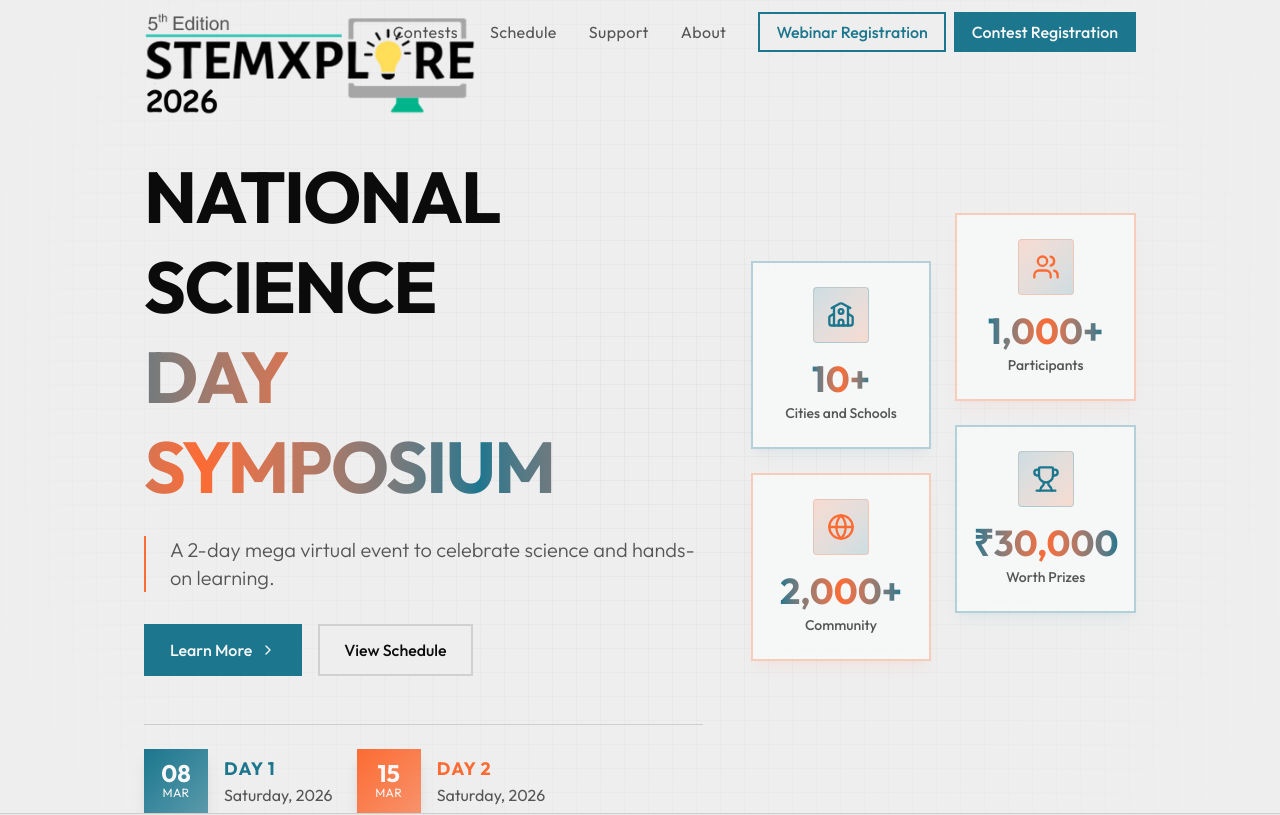
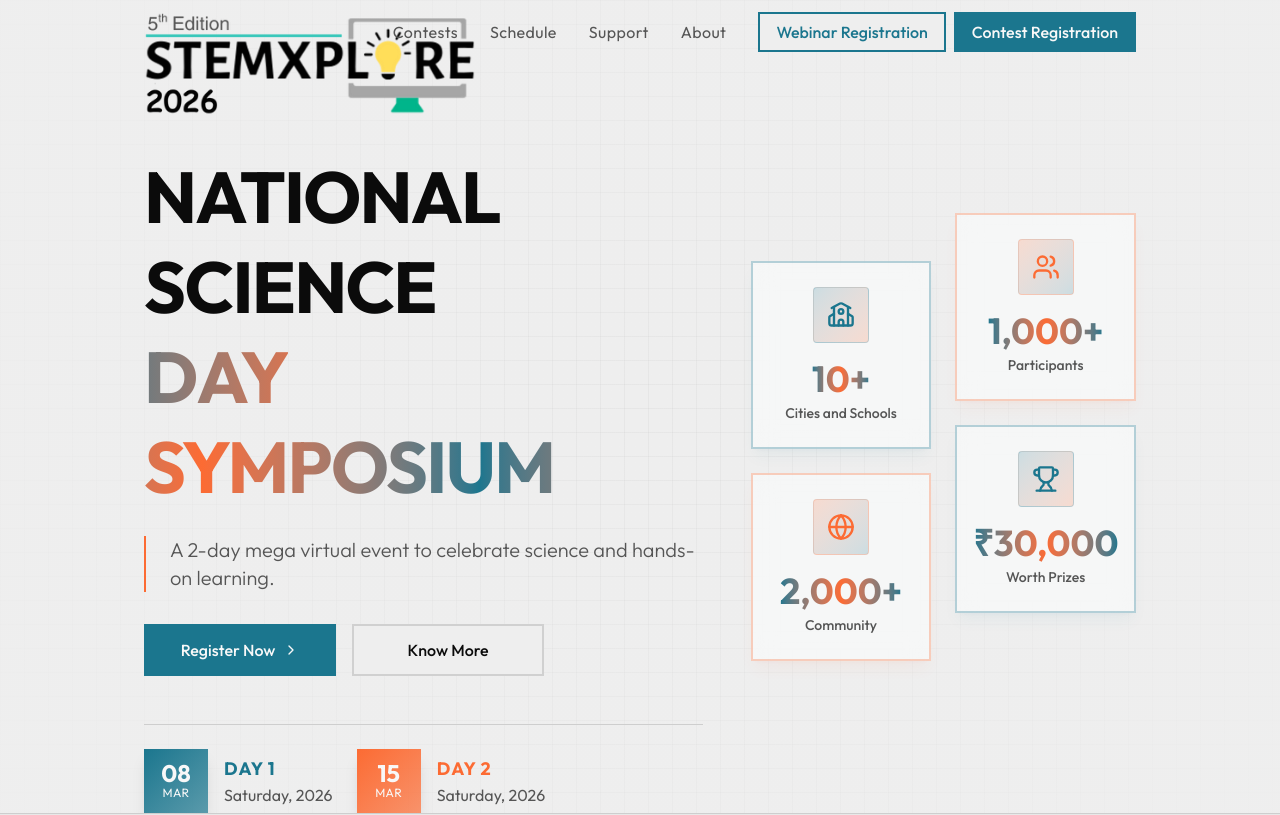
Before and after one commit to stemonsters/stemxplore2026, a Next.js app: page / in a window 1280 px wide. Shown: the top 815 px of the page. Built offline with nearby package versions, Linux system fonts and the light colour scheme.

Commit message:
hero update

```diff
--- a/src/components/Hero.tsx
+++ b/src/components/Hero.tsx
@@ -67,14 +67,14 @@
                         </p>
 
                         <div className="flex flex-col sm:flex-row items-start gap-4 mb-8 md:mb-12">
-                            <Button asChild className="w-full sm:w-auto bg-primary hover:bg-primary/90 text-primary-foreground px-6 py-3 h-auto rounded-none border-2 border-transparent hover:border-primary hover:bg-transparent hover:text-primary transition-all group">
-                                <a href="#about">
-                                    Learn More <ChevronRight className="ml-2 w-4 h-4 group-hover:translate-x-1 transition-transform" />
+                            <Button asChild className="w-full sm:w-48 bg-primary hover:bg-primary/90 text-primary-foreground px-6 py-3 h-auto rounded-none border-2 border-transparent hover:border-primary hover:bg-transparent hover:text-primary transition-all group">
+                                <a href="#register">
+                                    Register Now <ChevronRight className="ml-2 w-4 h-4 group-hover:translate-x-1 transition-transform" />
                                 </a>
                             </Button>
-                            <Button asChild variant="outline" className="w-full sm:w-auto px-6 py-3 h-auto rounded-none border-2 border-muted-foreground/20 hover:border-primary hover:text-primary hover:bg-primary/5">
-                                <a href="#schedule">
-                                    View Schedule
+                            <Button asChild variant="outline" className="w-full sm:w-48 px-6 py-3 h-auto rounded-none border-2 border-muted-foreground/20 hover:border-primary hover:text-primary hover:bg-primary/5">
+                                <a href="#about">
+                                    Know More
                                 </a>
                             </Button>
                         </div>
```
